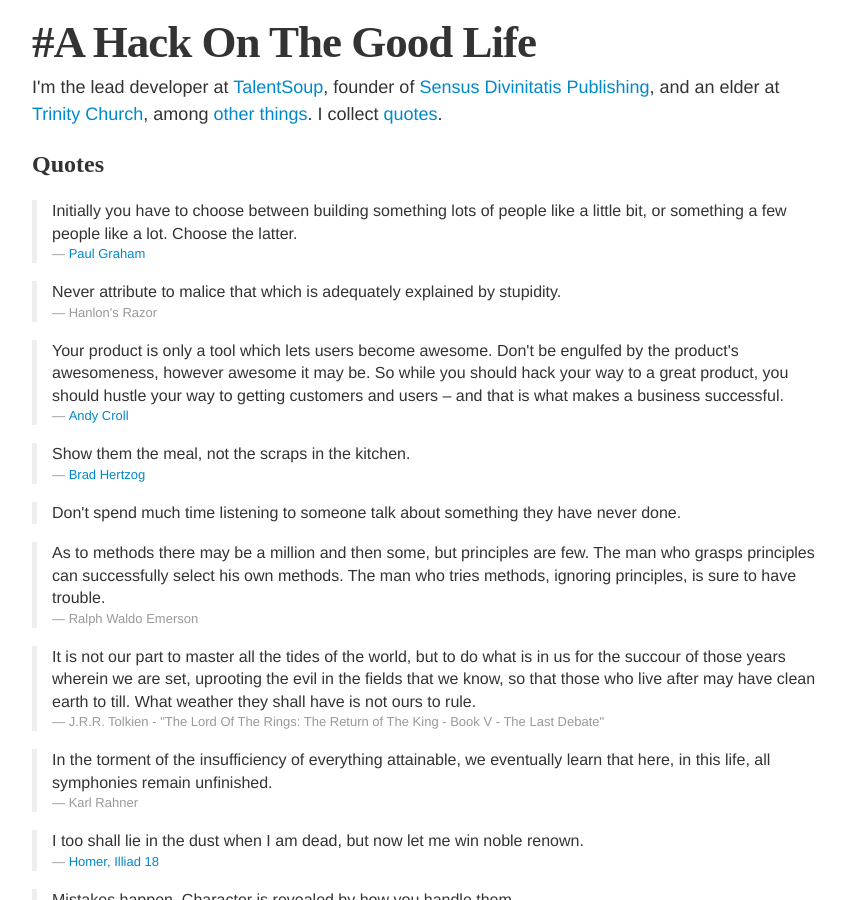
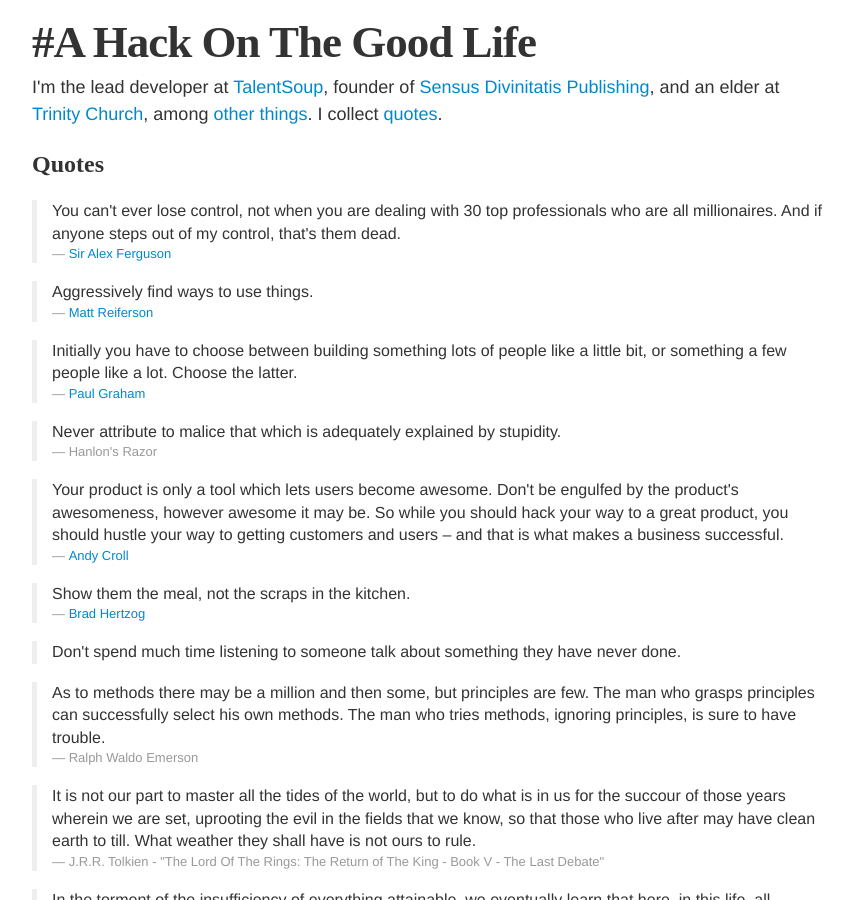
Before and after one commit to speric/speric.github.com, a Jekyll site: the page built from quotes.html, in a window 1280 px wide and 900 px high. Shown: the whole window, without its empty margins (208-1061 px from the left). Built offline with Jekyll 4.4.1, drawn with Linux system fonts in a browser that asks for light colours; some web fonts are replaced; Markdown is read by kramdown in place of the engine named in the settings.

Commit message:
Update quotes.html

```diff
--- a/quotes.html
+++ b/quotes.html
@@ -5,6 +5,16 @@ title: "Quotes | Eric Farkas"
 
 <h2>Quotes</h2>
 <br/>
+<blockquote>
+  <p>You can't ever lose control, not when you are dealing with 30 top professionals who are all millionaires. And if anyone steps out of my control, that's them dead.</p>
+  <small><a href="http://soccernet.espn.go.com/blog/_/name/relegationzone/id/539">Sir Alex Ferguson</a></small>
+</blockquote>
+
+<blockquote>
+  <p>Aggressively find ways to use things.</p>
+  <small><a href="http://twitter.com/imsnakes">Matt Reiferson</a></small>
+</blockquote>
+
 <blockquote>
   <p>Initially you have to choose between building something lots of people like a little bit, or something a few people like a lot. Choose the latter.</p>
   <small><a href="http://news.ycombinator.com/item?id=4685655">Paul Graham</a></small>
```
